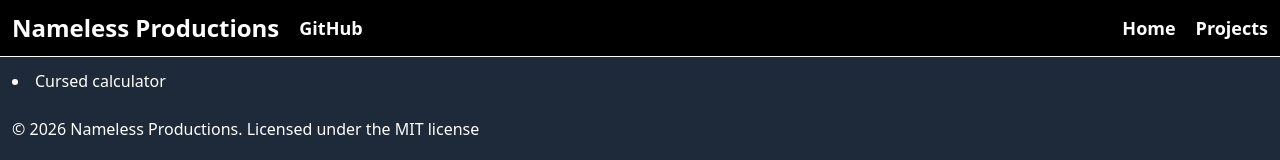
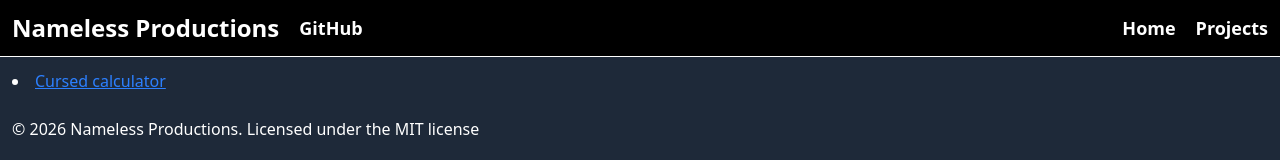
Before and after one commit to Nameless-Productions/website, a Next.js app: page /projects in a window 1280 px wide. Shown: the top 160 px of the page. Built offline with nearby package versions, Linux system fonts and the light colour scheme.

Commit message:
update: styles for hyperlinks

```diff
--- a/app/projects/page.tsx
+++ b/app/projects/page.tsx
@@ -4,7 +4,7 @@ import React from 'react'
 export default function ProjectsPage() {
   return (<>
     <ul className='list-disc list-inside'>
-        <li><Link href="/projects/cursed-calculator">Cursed calculator</Link></li>
+        <li><Link href="/projects/cursed-calculator" className="underline text-blue-500">Cursed calculator</Link></li>
     </ul>
   </>)
 }
```
